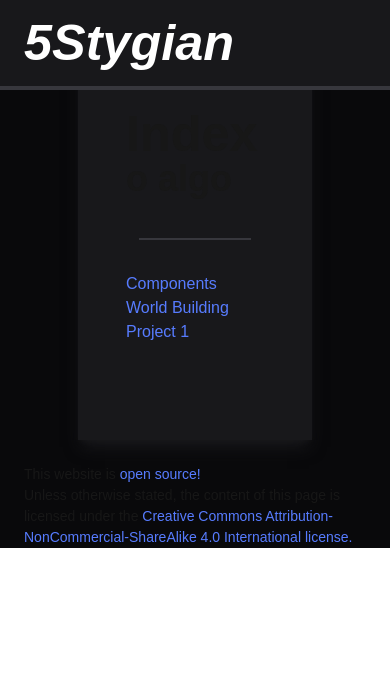
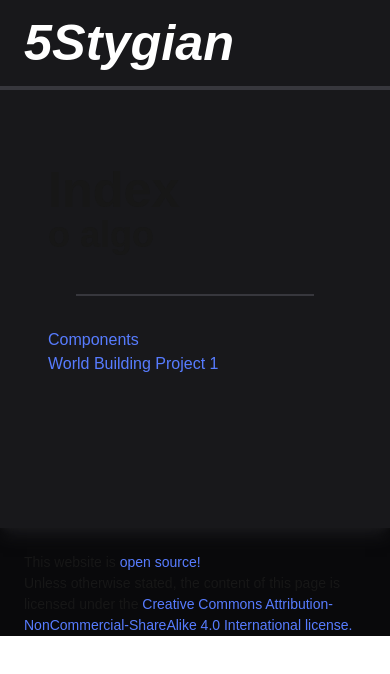
Before and after one commit to 5Stygian/5Stygian, a Next.js app: page / in a window 390 px wide. Shown: the top 674 px of the page. Built offline with nearby package versions, Linux system fonts and the light colour scheme.

Commit message:
make it mobile responsive (yuck)

```diff
--- a/src/app/components/layout/content.tsx
+++ b/src/app/components/layout/content.tsx
@@ -21,7 +21,7 @@ export default function Content({
   return (
     <>
       <TopBar />
-      <div className="w-3/5 h-full mx-auto py-24 px-12 bg-zinc-900 shadow-lg shadow-zinc-900">
+      <div className="sm:w-3/5 h-full mx-auto py-38 sm:py-24 px-12 bg-zinc-900 shadow-lg shadow-zinc-900">
         <DomHeader text={domHeader} />
         <SubHeader text={subHeader} />
         <hr className="w-13/16 mx-auto my-8 border border-zinc-500/35" />
```
